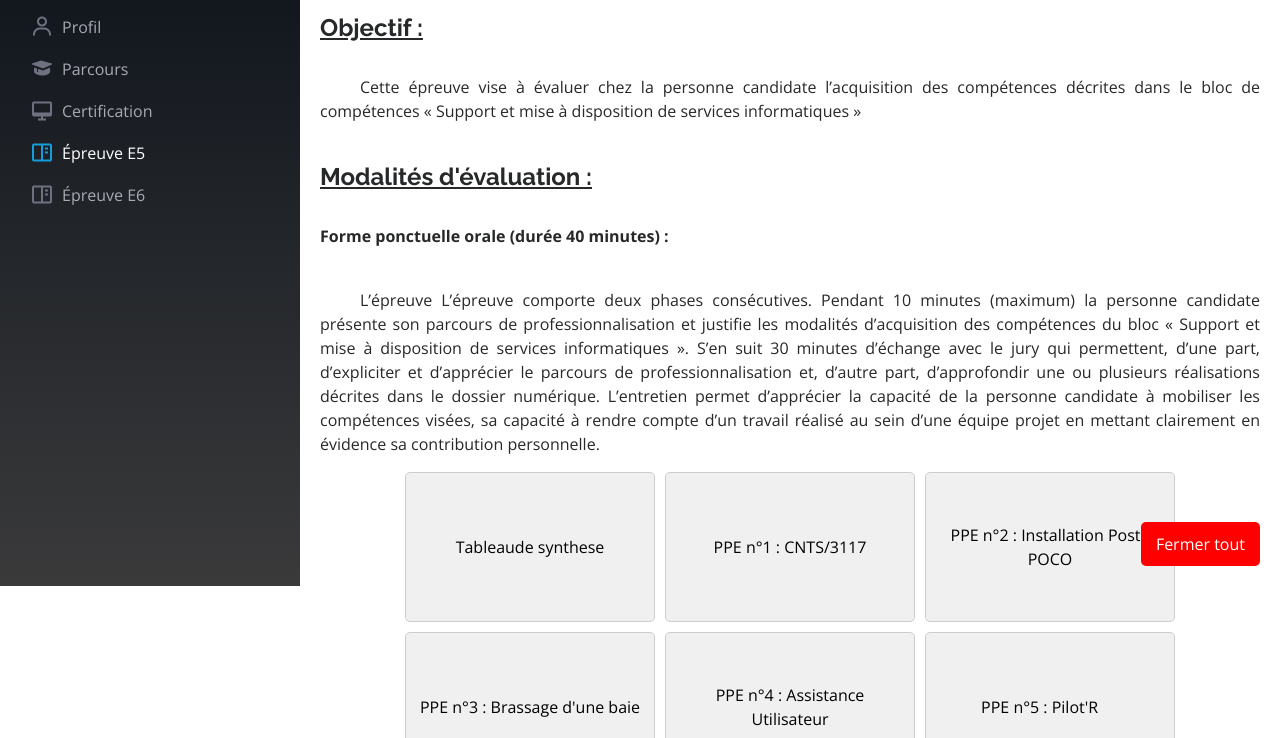
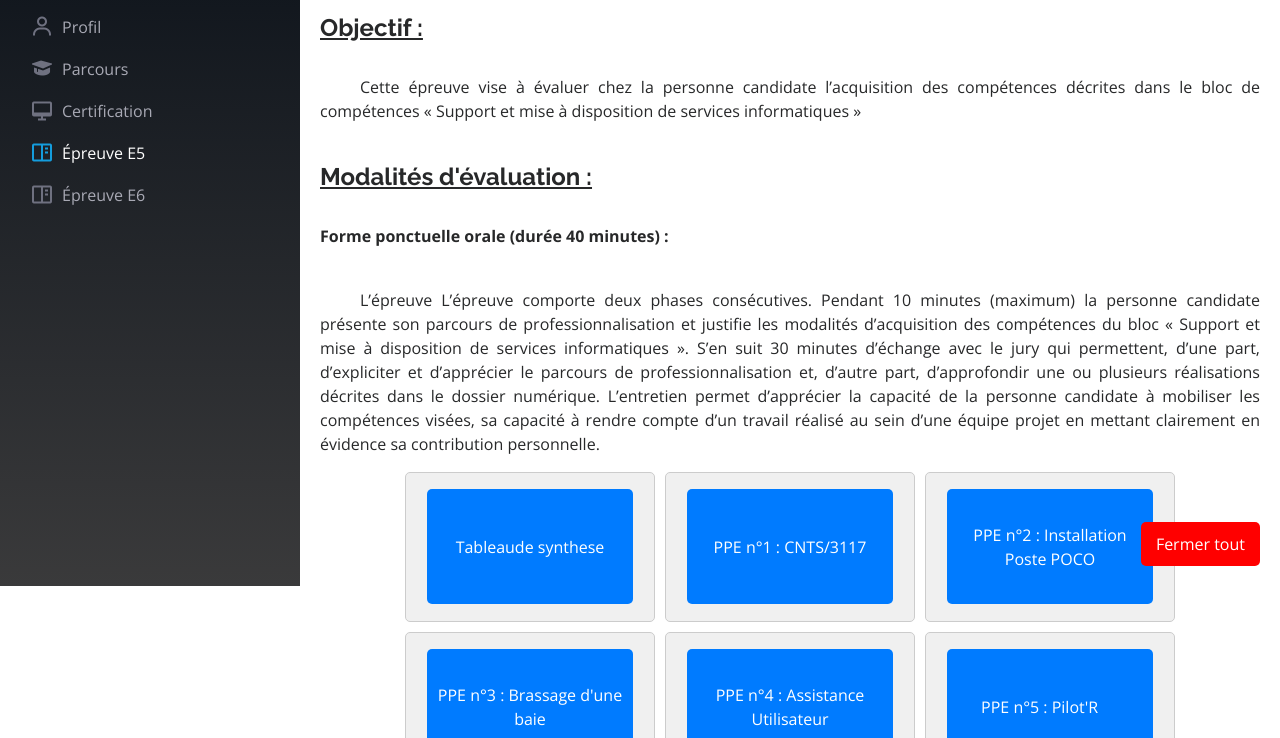
Before and after one commit to OmegaGuardian/OmegaGuardian.github.io, a plain HTML site: page E5.html in a window 1280 px wide. Shown: the part 214-952 px from the top of the page. Drawn offline with nearby package versions, Linux system fonts and the light colour scheme; files that its build step writes are made by us from their sources; files whose address does not match are found by name.

Commit message:
Update E5.E6.css

```diff
--- a/E5.E6.css
+++ b/E5.E6.css
@@ -28,16 +28,16 @@
 }
 
 .categorie button {
-    background: none;
+    background-color: #007bff;
+    color: white;
     border: none;
-    font-size: 16px;
+    padding: 10px;
     cursor: pointer;
-    width: 100%;
-    height: 100%;
-    padding: 0;
+    border-radius: 5px;
+    width: 90%;
+    height: 90%;
     white-space: normal; /* Permet le retour à la ligne du texte */
 }
-
 .categorie button:hover {
     background-color: #0056b3;
 }
```
